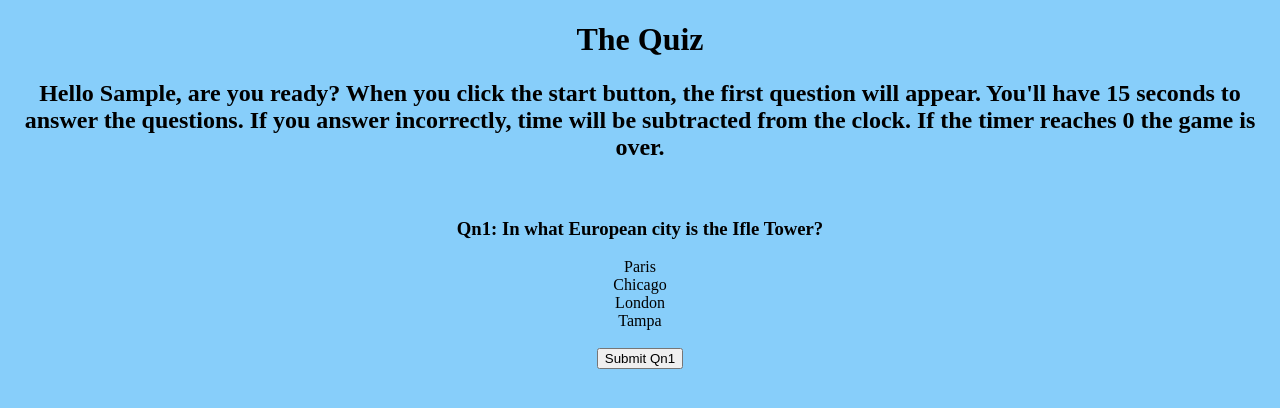
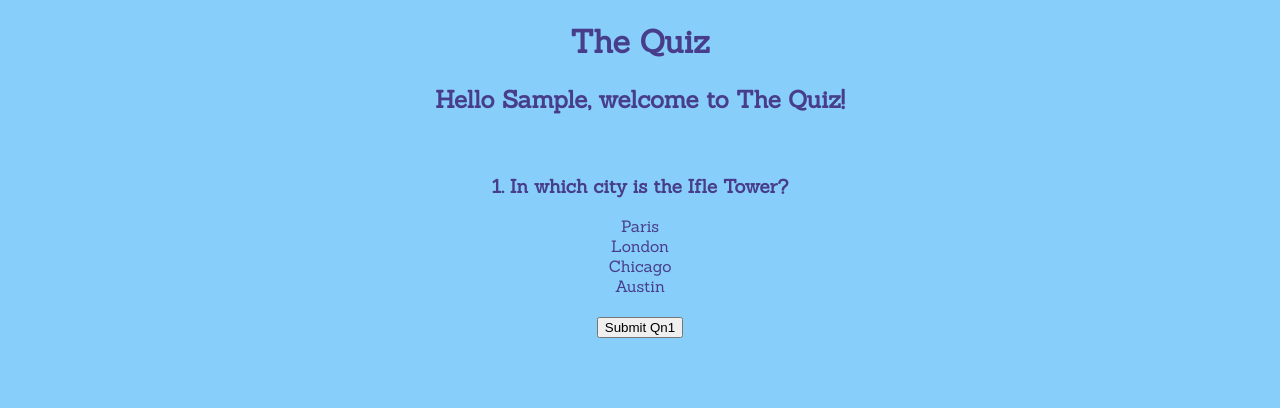
Before and after one commit to molano1979/Quiz, a plain HTML site: page index.html in a window 1280 px wide. Both pictures are taken after typing "Sample" into the empty fields and a click on the button "Submit". Drawn offline with Linux system fonts and the light colour scheme.

Commit message:
restarting project and entered all of the code again

```diff
--- a/index.html
+++ b/index.html
@@ -5,37 +5,41 @@
     <meta charset="UTF-8">
     <meta http-equiv="X-UA-Compatible" content="IE=edge">
     <meta name="viewport" content="width=device-width, initial-scale=1.0">
+    <link rel="preconnect" href="https://fonts.googleapis.com">
+    <link rel="preconnect" href="https://fonts.gstatic.com" crossorigin>
+    <link href="https://fonts.googleapis.com/css2?family=Sanchez&display=swap" rel="stylesheet">
     <title>Quiz</title>
+    <link rel="stylesheet" href="style.css">
 
-    <link rel="stylesheet" href="style.css">
 </head>
 
 <body>
-
-    <div id"intro">
+    <div id="intro">
         <h1>The Quiz</h1>
         <h2 id="headerText">What is your name?</h2> <br>
 
     </div>
+
     <div id="greetingInput">
-        <input id="userName"> <br><br>
+        <input id="userName"> <br> <br>
         <button onclick="greeting()">Submit</button>
     </div>
 
-    <div id="startButton">
-        <button onclick="startquiz()">Start</button>
+    <div id="quiz">
+        <h3 id="question"></h3>
+        <div id="answerA" onclick="aFunction()">Paris</div>
+        <div id="answerB" onclick="bFunction()">London</div>
+        <div id="answerC" onclick="cFunction()">Chicago</div>
+        <div id="answerD" onclick="dFunction()">Austin</div> <br>
+
+        <div id="qn1Button" onclick="submitQn1()"><button>Submit Qn1</button></div>
+        <div id="qn2Button" onclick="submitQn2()"><button>Submit Qn2</button></div>
+        <div id="qn3Button" onclick="submitQn3()"><button>Submit Qn3</button></div>
+
+
     </div>
-
-    <div id="quiz">
-        <h3 id="question">Qn1: In what European city is the Ifle Tower?</h3>
-        <div id="answerA">Paris</div>
-        <div id="answerB">Chicago</div>
-        <div id="answerC">London</div>
-        <div id="answerD">Tampa</div> <br>
-        <div id="qn1Button"><button>Submit Qn1</button> </div>
-
-        <script src="./questions.js"></script>
-        <script src="./quiz.js"></script>
+    <script src="./questions.js"></script>
+    <script src="./quiz.js"></script>
 </body>
 
 </html>
--- a/questions.js
+++ b/questions.js
@@ -1,25 +1,81 @@
 var userName = document.querySelector("#userName");
 var headerText = document.querySelector("#headerText");
 var greetingInput = document.querySelector("#greetingInput");
-var startButton = document.querySelector("#startButton")
-var quiz = document.querySelector("#quiz")
+var quiz = document.querySelector("#quiz");
+var qn1Button = document.querySelector("#qn1Button");
+var qn2Button = document.querySelector("#qn2Button");
+var qn3Button = document.querySelector("#qn3Button");
+var question = document.querySelector("#question");
+var answerA = document.querySelector("#answerA");
+var answerB = document.querySelector("#answerB");
+var answerC = document.querySelector("#answerC");
+var answerD = document.querySelector("#answerD");
+var iterationNumber = 0;
+var qnChoice = "";
+var score = 0;
 
-startButton.style.display = "none"
+var questionList = [
+"1. In which city is the Ifle Tower?",
+"2. What is the capital for France? ",
+"3. What European city borders Paris? "
+
+]
+
 quiz.style.display = "none";
+qn1Button.style.display = "none";
+qn2Button.style.display = "none";
+qn3Button.style.display = "none";
 
 
 function greeting() {
     headerText.innerHTML = ""
-    headerText.innerHTML = "Hello " + userName.value + ", are you ready? When you click the start button, the first question will appear. You'll have 15 seconds to answer the questions. If you answer incorrectly, time will be subtracted from the clock. If the timer reaches 0 the game is over.";
+    headerText.innerHTML = "Hello " + userName.value + ", welcome to The Quiz!"
     greetingInput.style.display = "none"
     quiz.style.display = "block";
+    qn1Button.style.display = "block";
+    question.innerHTML = questionList[iterationNumber];
 
 }
 
+function aFunction() {
+    answerA.style.color = "red";
+    answerB.style.color = "darkslateblue";
+    answerC.style.color = "darkslateblue";
+    answerD.style.color = "darkslateblue";
+    qnChoice = "a";
+}
 
+function bFunction() {
+    answerA.style.color = "darkslateblue";
+    answerB.style.color = "red";
+    answerC.style.color = "darkslateblue";
+    answerD.style.color = "darkslateblue";
+    qnChoice = "b";
+}
 
-function startquiz() {
-    startButton.style.display = "none";
-    startButton.style.display = "block";
+function cFunction() {
+    answerA.style.color = "darkslateblue";
+    answerB.style.color = "darkslateblue";
+    answerC.style.color = "red";
+    answerD.style.color = "darkslateblue";
+    qnChoice = "c";
+}
+
+function dFunction() {
+    answerA.style.color = "darkslateblue";
+    answerB.style.color = "darkslateblue";
+    answerC.style.color = "darkslateblue";
+    answerD.style.color = "red";
+    qnChoice = "d";
+}
+
+function submitQn1() {
+if (qnChoice == "a") {
+    score += 1;
+}
+iterationNumber += 1;
+question.innerHTML = questionList[iterationNumber];
+qn1Button.style.display = "none";
+qn2Button.style.display = "block";
 
 }
--- a/style.css
+++ b/style.css
@@ -4,4 +4,7 @@
 
 body {
     background-color: lightskyblue;
+    font-family: 'Sanchez', serif;
+    color: darkslateblue;
+
 }
```
